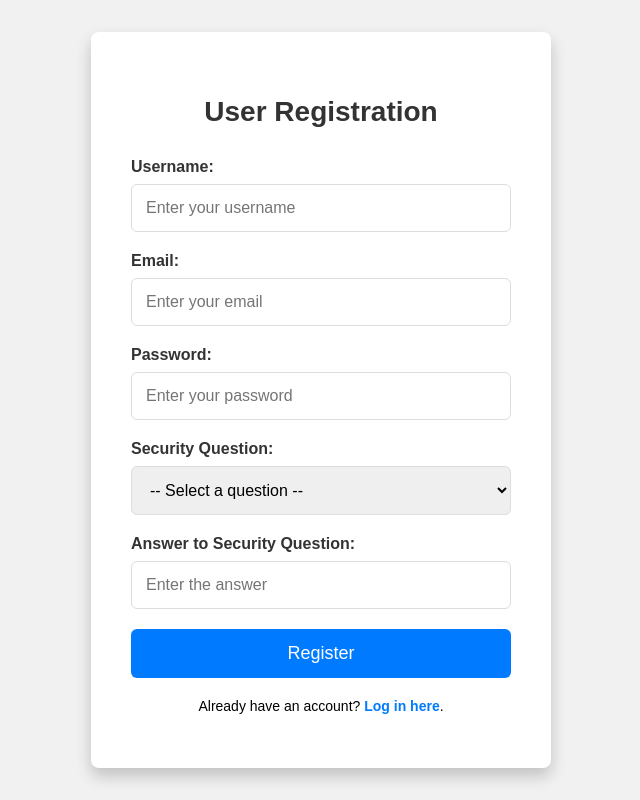
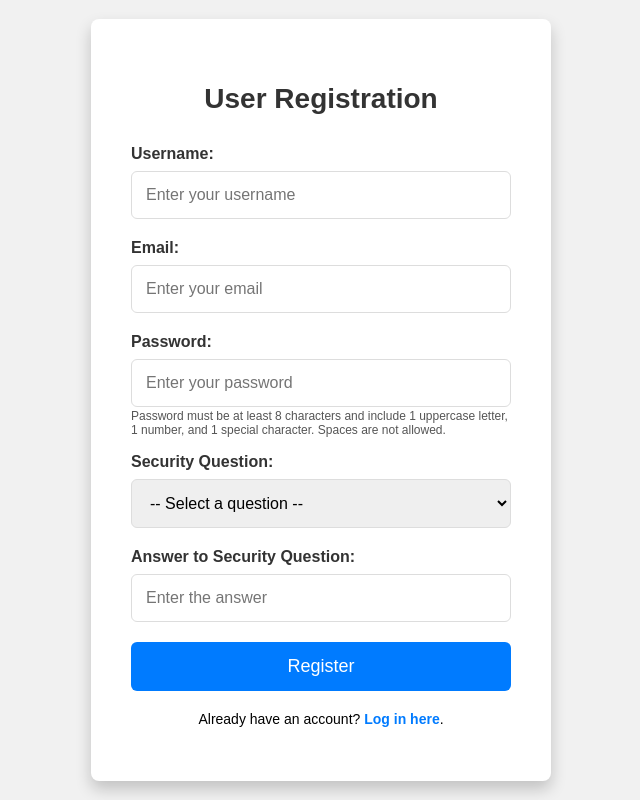
Before and after one commit to jcangeles6/Real-time-Supply-Production-Tracker-, a PHP site: page /register.php in a window 1280 px wide. Shown: the whole page, without its empty margins (319-959 px from the left). Run offline with PHP 8.4, Linux system fonts and the light colour scheme.

Commit message:
Updated Login,Registration,Forgot Password

```diff
--- a/production.php
+++ b/production.php
@@ -268,8 +268,8 @@ $batches = $conn->query("SELECT id, product_name, status, scheduled_at, complete
                     <td class="status-<?php echo $row['status']; ?>">
                         <?php echo ucfirst($row['status']); ?>
                     </td>
-                    <td><?php echo $row['scheduled_at']; ?></td>
-                    <td><?php echo $row['completed_at'] ?? '—'; ?></td>
+                    <td><?php echo date("M d, Y, h:i:s A", strtotime($row['scheduled_at'])); ?></td>
+                    <td><?php echo $row['completed_at'] ? date("M d, Y, h:i:s A", strtotime($row['completed_at'])) : '—'; ?></td>
                     <td>
                         <?php if ($row['status'] === 'scheduled'): ?>
                             <a href="update_batch.php?id=<?php echo $row['id']; ?>&status=in_progress" class="btn">▶ Start</a>
--- a/register.php
+++ b/register.php
@@ -7,7 +7,7 @@ $message = "";
 if ($_SERVER['REQUEST_METHOD'] === 'POST') {
     $username = trim($_POST['username']);
     $email = trim($_POST['email']);
-    $password = $_POST['password'];
+    $password = trim($_POST['password']); // already trimmed
     $security_question = trim($_POST['security_question']);
     $security_answer = trim($_POST['security_answer']);
 
@@ -15,11 +15,21 @@ if ($_SERVER['REQUEST_METHOD'] === 'POST') {
     if (empty($username) || empty($email) || empty($password) || empty($security_question) || empty($security_answer)) {
         $message = "❌ All fields are required.";
     } else {
-        // Hash password and security answer
+        // Check password strength
+        $uppercase    = preg_match('@[A-Z]@', $password);
+        $number       = preg_match('@[0-9]@', $password);
+        $specialChars = preg_match('@[^\w]@', $password);
+
+        if (strlen($password) < 8 || !$uppercase || !$number || !$specialChars) {
+            $message = "❌ Password must be at least 8 characters long and include at least 1 uppercase letter, 1 number, and 1 special character.";
+        }
+    }
+
+    // Only insert if no errors
+    if (empty($message)) {
         $hashed_password = password_hash($password, PASSWORD_DEFAULT);
-        $hashed_answer = password_hash($security_answer, PASSWORD_DEFAULT);
+        $hashed_answer   = password_hash($security_answer, PASSWORD_DEFAULT);
 
-        // Insert into database
         $stmt = $conn->prepare("INSERT INTO users (username, email, password, security_question, security_answer) VALUES (?, ?, ?, ?, ?)");
         $stmt->bind_param("sssss", $username, $email, $hashed_password, $security_question, $hashed_answer);
 
@@ -34,6 +44,7 @@ if ($_SERVER['REQUEST_METHOD'] === 'POST') {
 
 <!DOCTYPE html>
 <html lang="en">
+
 <head>
     <meta charset="UTF-8">
     <title>Register</title>
@@ -148,8 +159,8 @@ if ($_SERVER['REQUEST_METHOD'] === 'POST') {
             }
 
             input[type="text"],
-            input[type="password"],
-            input[type="email"] {
+            input[type="email"],
+            input[type="password"] {
                 font-size: 14px;
             }
 
@@ -159,6 +170,7 @@ if ($_SERVER['REQUEST_METHOD'] === 'POST') {
         }
     </style>
 </head>
+
 <body>
 
 <div class="register-container">
@@ -179,7 +191,10 @@ if ($_SERVER['REQUEST_METHOD'] === 'POST') {
         <input type="email" name="email" required placeholder="Enter your email">
 
         <label for="password">Password:</label>
-            <input type="password" name="password" required placeholder="Enter your password">
+        <input type="password" name="password" id="password" required placeholder="Enter your password" style="margin-bottom: 0;">
+        <small style="color: #555; font-size: 12px; display: block; margin-top: 2px; margin-bottom: 16px;">
+            Password must be at least 8 characters and include 1 uppercase letter, 1 number, and 1 special character. Spaces are not allowed.
+        </small>
 
         <label for="security_question">Security Question:</label>
         <select name="security_question" required>
@@ -198,5 +213,13 @@ if ($_SERVER['REQUEST_METHOD'] === 'POST') {
     <p>Already have an account? <a href="login.php">Log in here</a>.</p>
 </div>
 
+<script>
+    const passwordInput = document.getElementById('password');
+    passwordInput.addEventListener('input', () => {
+        // Remove spaces in real-time as the user types
+        passwordInput.value = passwordInput.value.replace(/\s/g, '');
+    });
+</script>
+
 </body>
 </html>
```
Also changed, not shown: login.php (+11 -11 lines), reset_password.php (+38 -5 lines). Lines whose indentation alone changed are shown as unchanged.
